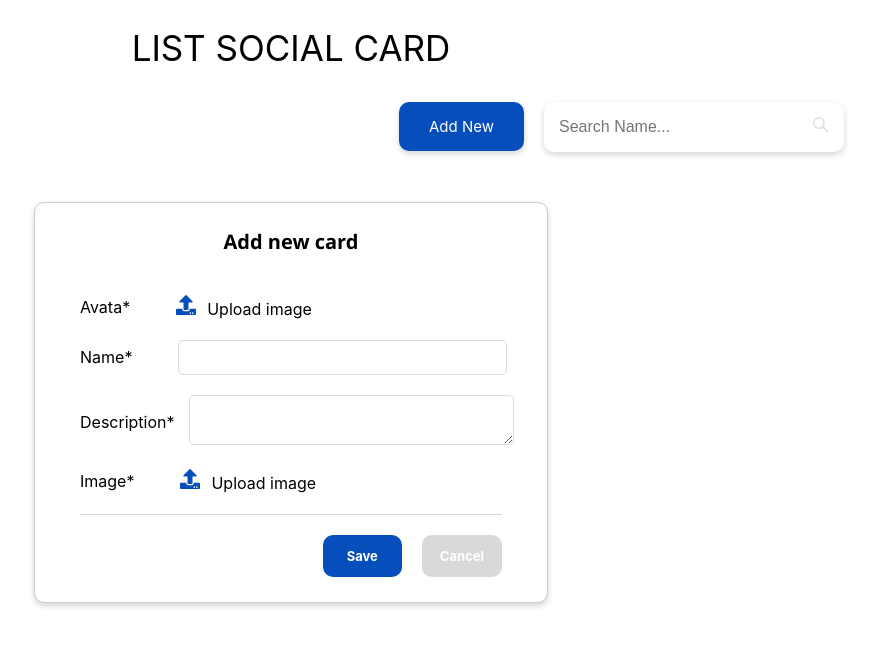
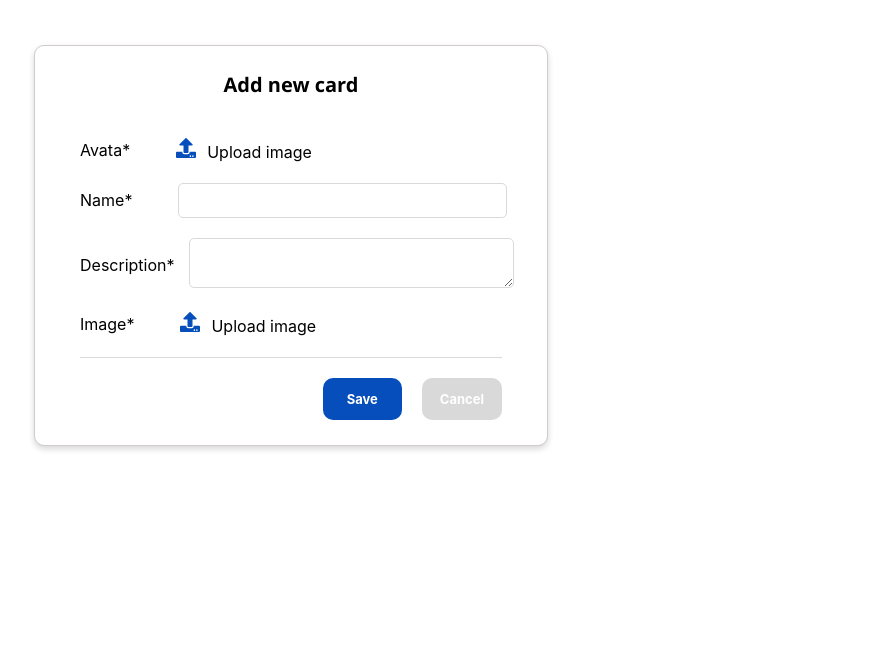
Before and after one commit to Tea-2003/Challege_ListSocialCard, a React (Create React App) app: page /add in a window 1280 px wide. Shown: the top 646 px of the page, without its empty margins (349-1226 px from the left). Built offline with nearby package versions, Linux system fonts and the light colour scheme.

Commit message:
modal not finish

```diff
--- a/src/App.css
+++ b/src/App.css
@@ -7,17 +7,7 @@ body {
   margin: 0 auto;
   padding: 25px;
 }
-.header {
-  padding-bottom: 30px;
-}
-.title {
-  color: #000;
-  text-align: center;
-  font-size: 35px;
-  font-weight: 400;
-  line-height: 47px;
-  text-transform: uppercase;
-}
+
 @font-face {
   font-family: "Segoe UI";
   font-weight: 200;
--- a/src/App.js
+++ b/src/App.js
@@ -1,21 +1,18 @@
 import React from "react";
 import "./App.css";
 import { BrowserRouter as Router, Routes, Route } from "react-router-dom";
+// import ModalAdd from 'react-modal';
 
-import Navigation from "./Components/Navigation";
 import Card from "./Components/Card";
 import ModalAdd from "./Components/ModalAdd";
 import ModalDelete from "./Components/ModalDelete";
 import Detail from "./Components/Detail";
 import Result from "./Components/Result";
+
 function App() {
   return (
     <Router>
       <div className="container">
-        <div className="header">
-          <div className="title">list social card</div>
-        </div>
-        <Navigation />
         <Routes>
           <Route path="/" element={<Card />} />
           <Route path="/detail" element={<Detail />} />
--- a/src/Components/Card/index.jsx
+++ b/src/Components/Card/index.jsx
@@ -1,10 +1,12 @@
 import React from "react";
 import styles from "./style.module.css";
+import Nav from "../Nav";
 
 const Card = () => {
   return (
+    <div>
+      <Nav/>
       <div className={styles.cards}>
-
         <div className={styles.cardItem}>
           <div className={styles.item}>
             <div className={styles.avata}>
@@ -24,8 +26,8 @@ const Card = () => {
             </div>
           </div>
           <div className={styles.subTitle}>
-          It is a long established fact that a reader will be distracted by the
-          readable content of a page when looking at its layout.
+            It is a long established fact that a reader will be distracted by
+            the readable content of a page when looking at its layout.
           </div>
           <div className={styles.images}>
             <img src="./images/img_cat.svg" alt="image" />
@@ -78,11 +80,13 @@ const Card = () => {
             </div>
           </div>
           <div className={styles.subTitle}>
-          Next, you select one property. It doesn’t matter which one you choose,
-          yet it’s best to pick one that seems totally unrelated to your challenge.
+            Next, you select one property. It doesn’t matter which one you
+            choose, yet it’s best to pick one that seems totally unrelated to
+            your challenge.
           </div>
           <div className={styles.images}>
             <img src="./images/img_elephant.svg" alt="image" />
+          </div>
         </div>
       </div>
     </div>
--- a/src/Components/Card/style.module.css
+++ b/src/Components/Card/style.module.css
@@ -1,3 +1,4 @@
+
 .cards {
   padding-top: 30px;
   display: flex;
@@ -14,7 +15,7 @@
 .avata {
   padding-right: 15px;
 }
-.nameDate{
+.nameDate {
   display: flex;
   flex-direction: column;
   justify-content: center;
--- /dev/null
+++ b/src/Components/Nav/index.jsx
@@ -0,0 +1,24 @@
+import React from "react";
+import styles from "./styles.module.css";
+const Nav = () => {
+  return (
+    <>
+      <div className={styles.header}>
+        <div className={styles.title}>list social card</div>
+      </div>
+
+      <div className={styles.navigation}>
+        <div className={styles.btn} >
+          Add New
+        </div>
+        <div className={styles.search}>
+          <input type="text" placeholder="Search Name..." />
+          <span>
+            <img src="images/icon_search.svg" alt="icon_search" />
+          </span>
+        </div>
+      </div>
+    </>
+  );
+};
+export default Nav;
--- a/src/Components/Navigation/style.module.css
+++ b/src/Components/Nav/styles.module.css
@@ -1,3 +1,14 @@
+.header {
+  padding-bottom: 30px;
+}
+.title {
+  color: #000;
+  text-align: center;
+  font-size: 35px;
+  font-weight: 400;
+  line-height: 47px;
+  text-transform: uppercase;
+}
 .navigation {
   position: relative;
   padding: 40px;
--- a/src/Components/Navigation/index.jsx
+++ /dev/null
@@ -1,20 +0,0 @@
-import React from "react";
-import styles from "./style.module.css";
-
-const Navigation = () => {
-
-  return (
-    <div className={styles.navigation}>
-      <div className={styles.btn}>Add New</div>
-      <div className={styles.search}>
-        <input type="text" placeholder="Search Name..." />
-        <span>
-          <img src="images/icon_search.svg" alt="icon_search" />
-        </span>
-      </div>
-    </div>
-
-  );
-};
-
-export default Navigation;
--- a/src/Components/Result/index.jsx
+++ b/src/Components/Result/index.jsx
@@ -1,8 +1,11 @@
 import React from "react";
 import styles from "./style.module.css";
+import Nav from "../Nav";
 
 const Result = () => {
   return (
+    <div>
+      <Nav/>
     <div className={styles.noData}>
       <img src="./images/img_result.svg" alt="img_result" />
       <div className={styles.noResult}>No Result Found</div>
@@ -10,6 +13,7 @@ const Result = () => {
         No content matched your criteria. Try searching for something else.
       </div>
     </div>
+    </div>
   );
 };
 export default Result;
```
Also changed, not shown: src/Components/ModalAdd/index.jsx (+41 -1 lines). Lines whose indentation alone changed are shown as unchanged.
